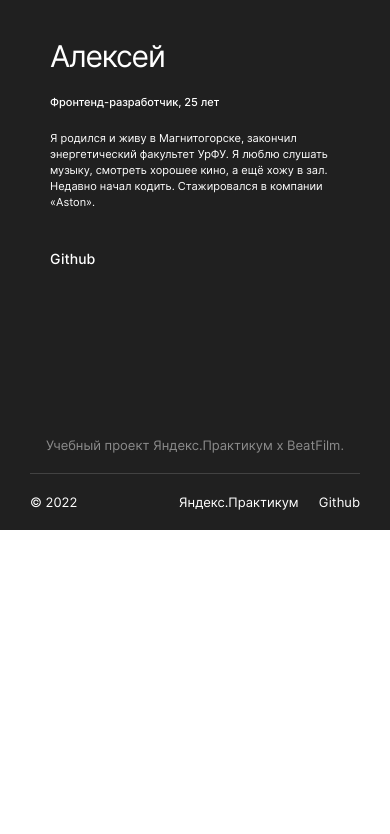
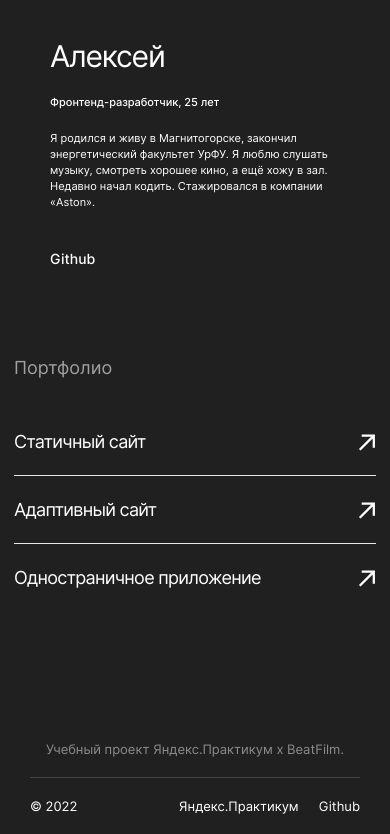
Before and after one commit to Alexeyitm/movies-explorer-frontend, a React (Create React App) app: page / in a window 390 px wide. Shown: the part 2593-3427 px from the top of the page. Before the commit the page ends 3123 px from the top, so only its background shows below. Built offline with nearby package versions, Linux system fonts and the light colour scheme.

Commit message:
feat: create markup portfolio

```diff
--- a/src/components/App/Main/Main.jsx
+++ b/src/components/App/Main/Main.jsx
@@ -4,6 +4,7 @@ import Footer from '../Footer/Footer';
 import AboutProject from './AboutProject/AboutProject';
 import Techs from './Techs/Techs';
 import AboutMe from './AboutMe/AboutMe'
+import Portfolio from './Portfolio/Portfolio'
 
 function Main() {
   return (
@@ -12,6 +13,7 @@ function Main() {
       <AboutProject/>
       <Techs/>
       <AboutMe/>
+      <Portfolio/>
       <Footer/>
     </div>
   );
--- /dev/null
+++ b/src/components/App/Main/Portfolio/Portfolio.css
@@ -0,0 +1,101 @@
+.portfolio {
+  background: #202020;
+}
+
+.portfolio__container {
+  max-width: 1140px;
+  margin: 0 auto;
+  padding: 0 70px 125px;
+}
+
+@media screen and (max-width: 768px) {
+  .portfolio__container {
+    padding: 0 50px 90px;
+  }
+}
+
+@media screen and (max-width: 400px) {
+  .portfolio__container {
+    padding: 0 14px 70px;
+  }
+}
+
+.portfolio__title {
+  margin: 0;
+  color: #A0A0A0;
+  font-weight: 400;
+  font-size: 18px;
+  line-height: 20px;
+  padding-bottom: 50px;
+}
+
+@media screen and (max-width: 340px) {
+  .portfolio__title {
+    font-size: 14px;
+    line-height: 20px;
+    padding-bottom: 40px;
+  }
+}
+
+.portfolio__links {
+  display: flex;
+  flex-direction: column;
+}
+
+.portfolio__link {
+  position: relative;
+  text-decoration: none;
+  color: #FFFFFF;
+  padding-bottom: 19px;
+  margin-bottom: 20px;
+  border-bottom: 1px #424242 solid;
+  font-weight: 400;
+  font-size: 30px;
+  line-height: 50px;
+  letter-spacing: -0.04em;
+}
+
+.portfolio__link:last-child {
+  padding-bottom: 0;
+  margin-bottom: 0;
+  border-bottom: none;
+}
+
+@media screen and (max-width: 768px) {
+  .portfolio__link {
+    font-size: 28px;
+    border-bottom: 1px #E6E6E6 solid;
+  }
+}
+
+@media screen and (max-width: 560px) {
+  .portfolio__link {
+    font-size: 18px;
+    line-height: 28px;
+  }
+}
+
+.portfolio__link::after {
+  content: "";
+  width: 29px;
+  height: 60px;
+  background: url(../../../../images/portfolio-arrow.svg) no-repeat;
+  background-size: contain;
+  background-position: center;
+  position: absolute;
+  right: 0;
+  top: 0;
+}
+
+@media screen and (max-width: 768px) {
+  .portfolio__link::after {
+    width: 27px;
+  }
+}
+
+@media screen and (max-width: 560px) {
+  .portfolio__link::after {
+    width: 18px;
+    height: 28px;
+  }
+}
--- /dev/null
+++ b/src/components/App/Main/Portfolio/Portfolio.jsx
@@ -0,0 +1,26 @@
+import './Portfolio.css';
+
+function Portfolio() {
+  return (
+    <section className="portfolio">
+      <div className="portfolio__container">
+        <h2 className="portfolio__title">
+          Портфолио
+        </h2>
+        <div className="portfolio__links">
+          <a className="portfolio__link" href="https://alexeyitm.github.io/how-to-learn/">
+            Статичный сайт
+          </a>
+          <a className="portfolio__link" href="https://github.com/Alexeyitm/russian-travel">
+            Адаптивный сайт
+          </a>
+          <a className="portfolio__link" href="https://alexeyitm.github.io/react-mesto-auth">
+            Одностраничное приложение
+          </a>
+        </div>
+      </div>
+    </section>
+  );
+}
+
+export default Portfolio;
```
Also changed, not shown: src/images/portfolio-arrow.svg (added).
